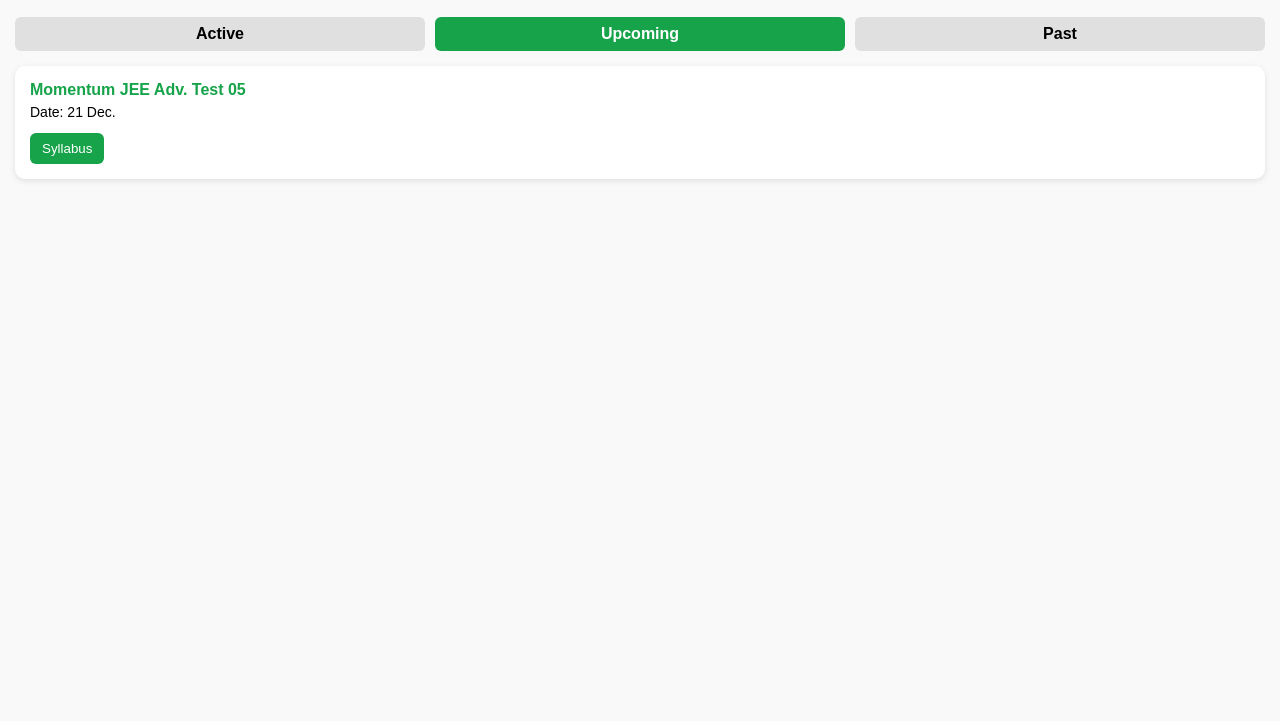
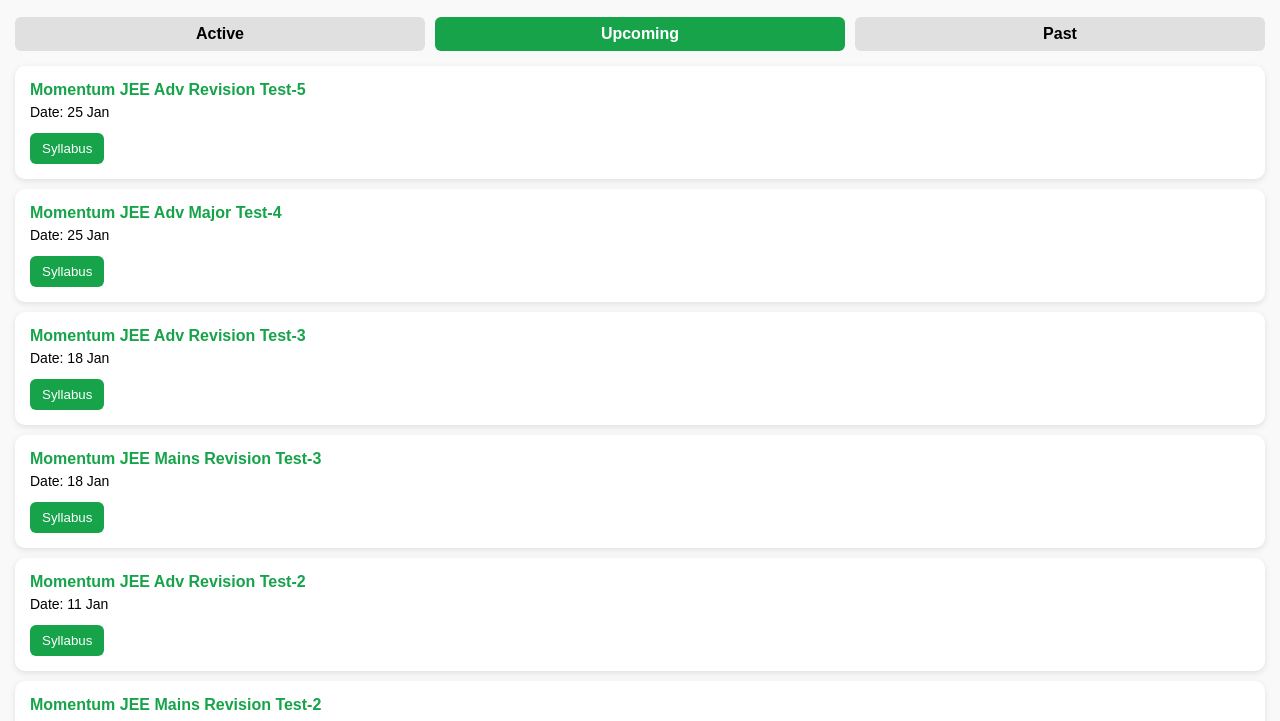
Before and after one commit to lata4krishna05-hash/Matrix-93, a plain HTML site: page test.html in a window 1280 px wide. Both pictures are taken after a click on the element "Upcoming". Shown: the part 79-800 px from the top of the page. Drawn offline with Linux system fonts and the light colour scheme.

Commit message:
Revise test cards and add upcoming tests
Updated test cards and added new test entries.

```diff
--- a/test.html
+++ b/test.html
@@ -43,15 +43,60 @@
 
   <!-- Upcoming Tests -->
   <div id="upcoming" style="display:none;">
+     <div class="test-card">
+      <h3>Momentum JEE Adv Revision Test-5</h3>
+      <p>Date: 25 Jan</p>
+      <button class="btn" onclick="window.location.href='test-analysis.html'">Syllabus</button>
+    </div>
+     <div class="test-card">
+      <h3>Momentum JEE Adv Major Test-4</h3>
+      <p>Date: 25 Jan</p>
+      <button class="btn" onclick="window.location.href='test-analysis.html'">Syllabus</button>
+    </div>
+     <div class="test-card">
+      <h3>Momentum JEE Adv Revision Test-3</h3>
+      <p>Date: 18 Jan</p>
+      <button class="btn" onclick="window.location.href='test-analysis.html'">Syllabus</button>
+    </div>
     <div class="test-card">
-      <h3>Momentum JEE Adv. Test 05</h3>
-      <p>Date: 21 Dec.</p>
+      <h3>Momentum JEE Mains Revision Test-3</h3>
+      <p>Date: 18 Jan</p>
+      <button class="btn" onclick="window.location.href='test-analysis.html'">Syllabus</button>
+    </div>
+    <div class="test-card">
+      <h3>Momentum JEE Adv Revision Test-2</h3>
+      <p>Date: 11 Jan</p>
+      <button class="btn" onclick="window.location.href='test-analysis.html'">Syllabus</button>
+    </div>
+     <div class="test-card">
+      <h3>Momentum JEE Mains Revision Test-2</h3>
+      <p>Date: 11 Jan</p>
+      <button class="btn" onclick="window.location.href='test-analysis.html'">Syllabus</button>
+    </div>
+    <div class="test-card">
+      <h3>Momentum JEE Adv Revision Test-1</h3>
+      <p>Date: 04 Jan</p>
+      <button class="btn" onclick="window.location.href='test-analysis.html'">Syllabus</button>
+    </div>
+    <div class="test-card">
+      <h3>Momentum JEE Mains Revision Test-1</h3>
+      <p>Date: 04 Jan</p>
       <button class="btn" onclick="window.location.href='test-analysis.html'">Syllabus</button>
     </div>
   </div>
 
   <!-- Past Tests -->
   <div id="past" style="display:none;">
+    <div class="test-card">
+      <h3>Momentum JEE Adv Test 05 paper-2</h3>
+      <p>Date: 21 Dec</p>
+      <button class="btn" onclick="window.location.href='adv052.html'">Result Analysis</button>
+    </div>
+    <div class="test-card">
+      <h3>Momentum JEE Adv Test 05 paper-1</h3>
+      <p>Date: 21 Dec</p>
+      <button class="btn" onclick="window.location.href='adv051.html'">Result Analysis</button>
+    </div>
     <div class="test-card">
       <h3>Momentum JEE Mains Test 05</h3>
       <p>Date: 30 Nov</p>
@@ -75,17 +120,17 @@
      <div class="test-card">
       <h3>Momentum JEE Adv Test 04 Paper-2</h3>
       <p>Date: 15 Sep</p>
-      <button class="btn" onclick="window.location.href='analysis3.html'">Result Analysis</button>
+      <button class="btn" onclick="window.location.href='test-analysis.html'">Syllabus</button>
     </div>
      <div class="test-card">
       <h3>Momentum JEE Adv Test 04 Paper-1</h3>
       <p>Date: 15 Sep</p>
-      <button class="btn" onclick="window.location.href='analysis.html'">Result Analysis</button>
+      <button class="btn" onclick="window.location.href='test-analysis.html'">Syllabus</button>
     </div>
     <div class="test-card">
       <h3>Momentum JEE Mains Test 03</h3>
       <p>Date: 17 Aug</p>
-      <button class="btn" onclick="window.location.href='analysis1.html'">Result Analysis</button>
+      <button class="btn" onclick="window.location.href='test-analysis.html'">Syllabus</button>
     </div>
     <div class="test-card">
       <h3>Momentum JEE Adv Test 03</h3>
```
